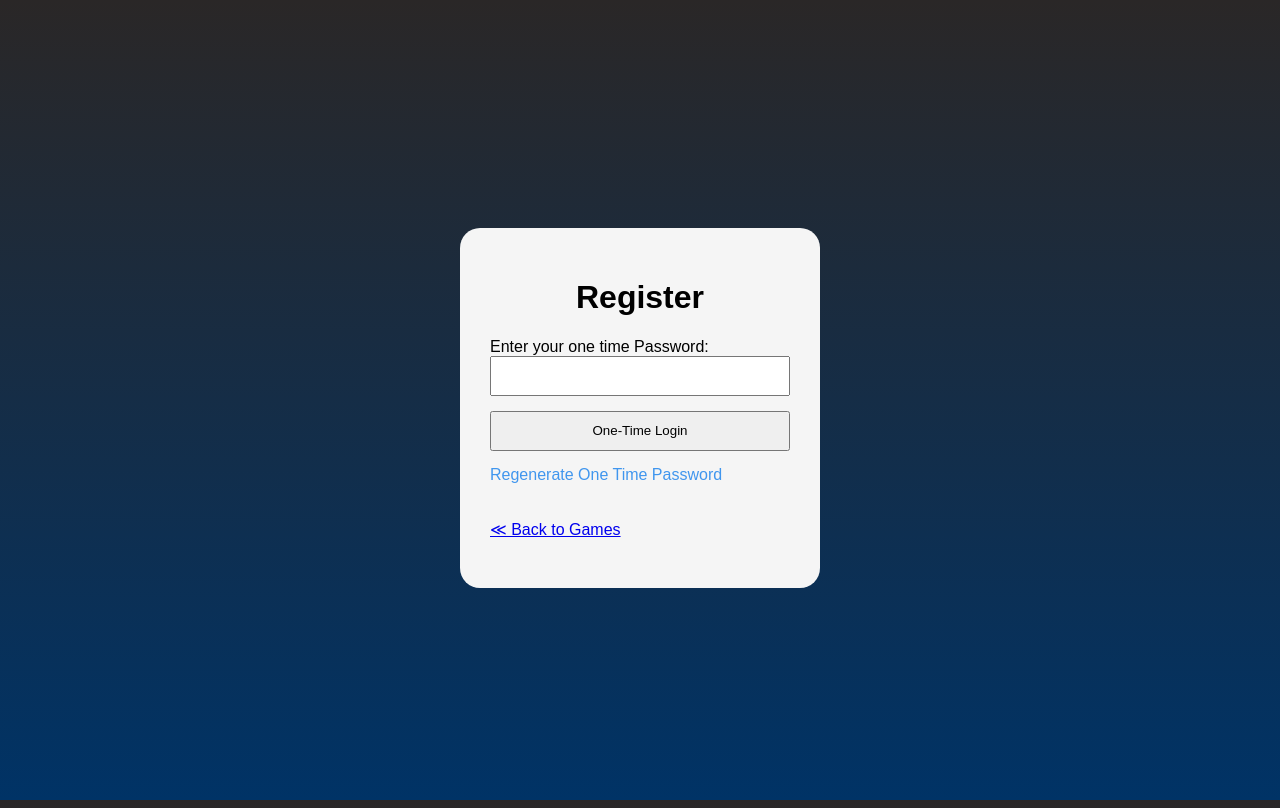
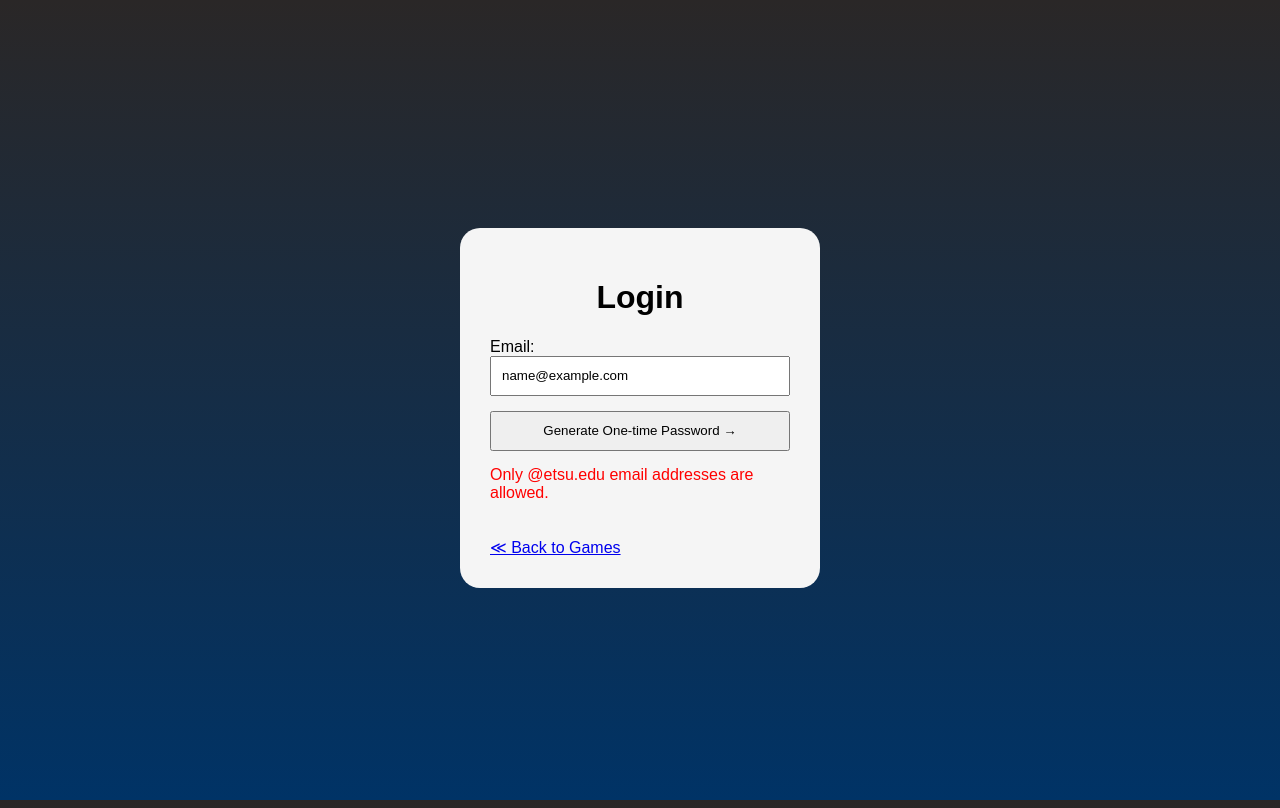
Before and after one commit to JessAye/Robust, a plain HTML site: page Games/LoginPage.html in a window 1280 px wide. Both pictures are taken after typing "name@example.com" into the empty fields and a click on the button "Generate One-time Password →". Drawn offline with Linux system fonts and the light colour scheme; no server answers.

```diff
--- a/Games/LoginPage.css
+++ b/Games/LoginPage.css
@@ -72,4 +72,7 @@
   perspective: 1000px;
 }
 }
+.backButton{
+ position: absolute;
+}
 /* credit for code: Carla Sartori on codepen: https://codepen.io/carlasartori/pen/Mwxxgj  */
--- a/Games/LoginPage.html
+++ b/Games/LoginPage.html
@@ -16,22 +16,22 @@
                 <input type="email" id="email" name="email" required placeholder="email@etsu.edu">
                 <input type="button" id="request-otp" href="#" onclick="flipCard()" value="Generate One-time Password →">
             </form>
-
+            <div id="error-message" style="color: red; display: none;">Only @etsu.edu email addresses are allowed.</div>
             <br><br>
-            <a href="LandingPage.html"> &#8810; Back to Games</a>
+            <a href="LandingPage.html" class="backButton"> &#8810; Back to Games</a>
         </div>
 
         <div class="back">
             <h1 class="title">Register</h1>
             <form>
-                <label for="otp">Enter your one time Password:</label>
+                <label for="otp">Enter your one-time Password:</label>
                 <input type="text" id="otp" name="otp" required>
             </form>
-            <input type = button id="verify-otp" value="One-Time Login">
-            <a class="flipbutton" id="regeneratePass" href="#" onclick="flipCard()">Regenerate One Time Password</a>
+            <input type="button" id="verify-otp" value="One-Time Login">
+            <a class="flipbutton" id="regeneratePass" href="#" onclick="flipCard()">Regenerate One-Time Password</a>
 
-            <br><br><br>
-            <a href="LandingPage.html"> &#8810; Back to Games</a>
+            <br><br>
+            <a href="LandingPage.html" class="backButton"> &#8810; Back to Games</a>
         </div>
     </div>
 </div>
--- a/Games/LoginPage.js
+++ b/Games/LoginPage.js
@@ -1,43 +1,62 @@
-var loginButton = document.getElementById("loginButton");
-var registerButton = document.getElementById("registerButton");
 const requestOTPButton = document.getElementById('request-otp');
 const verifyOTPButton = document.getElementById('verify-otp');
 const emailInput = document.getElementById('email');
 const otpInput = document.getElementById('otp');
-const otpForm = document.getElementById('otp-form');
-/*
-request-otp.onclick = function(){
-  document.querySelector("#flipper").classList.toggle("flip");
-}
-*/
-regeneratePass.onclick = function(){
-  document.querySelector("#flipper").classList.toggle("flip");
-}
+const flipper = document.getElementById('flipper');
+const errorMessage = document.getElementById('error-message');
 
 // Add event listeners to buttons
-requestOTPButton.addEventListener('click', function(event){
-document.querySelector("#flipper").classList.toggle("flip");
-requestOTP();
+requestOTPButton.addEventListener('click', function (event) {
+  const email = emailInput.value;
+
+  //removes the error message each time the button is pressed
+  errorMessage.style.display = 'none';
+
+  // Check if the email does not match the @etsu.edu domain
+  if (validateEmail(email)) {
+  requestOTP();
+  } else {
+    // Show an error message if the email matches the domain
+    flipCard();
+    errorMessage.style.display = 'block';
+  }
 });
+
 verifyOTPButton.addEventListener('click', verifyOTP);
 
 function requestOTP() {
   const email = emailInput.value;
-  // Make an API request to your /generateOTP endpoint
+  // Make an API request to your /generateOTP endpoint on the server
   fetch(`/generateOTP?email=${email}`)
     .then((response) => response.text())
     .then((data) => {
-      alert(data); // Display the API response to the user
+      // Display the API response to the user on the page
+      displayMessage(data);
     });
 }
 
 function verifyOTP() {
   const email = emailInput.value;
   const enteredOTP = otpInput.value;
-  // Make an API request to your /verifyOTP endpoint
+  // Make an API request to your /verifyOTP endpoint on the server
   fetch(`/verifyOTP?email=${email}&otp=${enteredOTP}`)
     .then((response) => response.text())
     .then((data) => {
-      alert(data); // Display the API response to the user
+      // Display the API response to the user on the page
+      displayMessage(data);
     });
 }
+
+function displayMessage(message) {
+  const messageElement = document.getElementById('message');
+  messageElement.textContent = message;
+}
+
+function validateEmail(email) {
+  const regex = /@etsu\.edu$/;
+  return regex.test(email);
+}
+
+function flipCard() {
+  flipper.classList.toggle('flip');
+}
```
